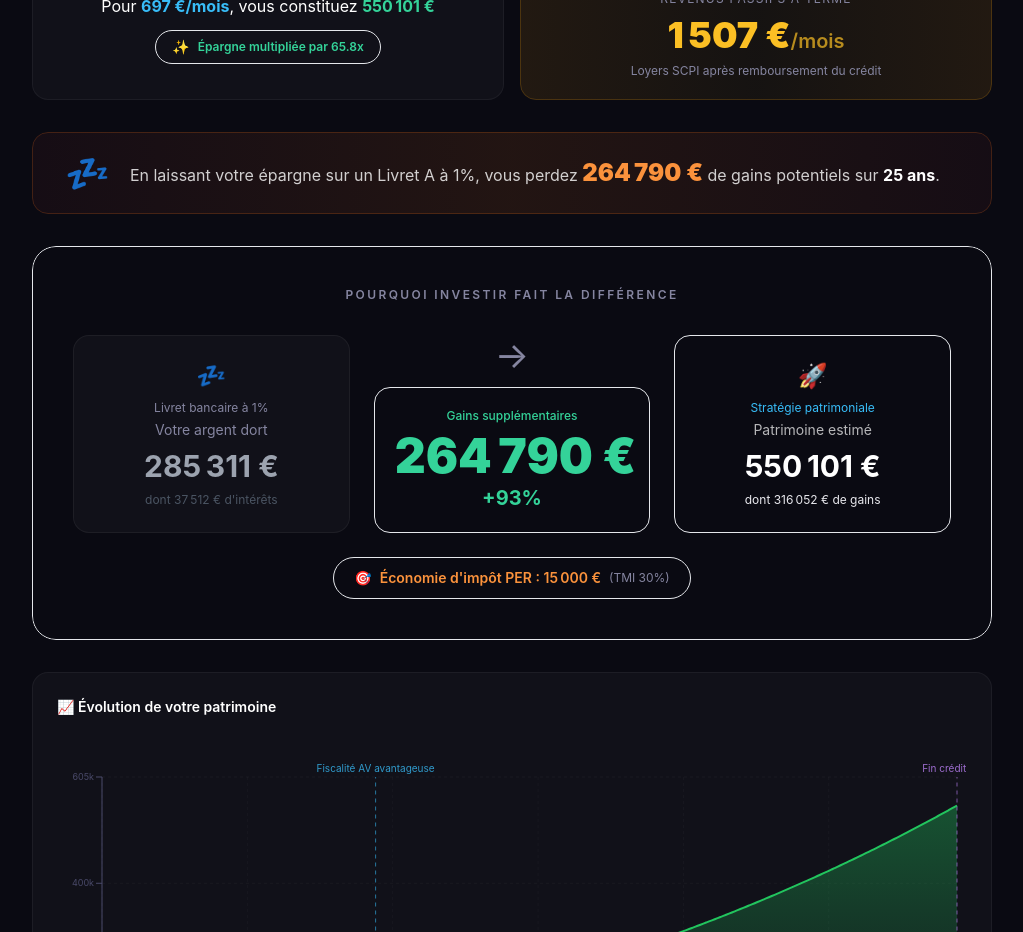
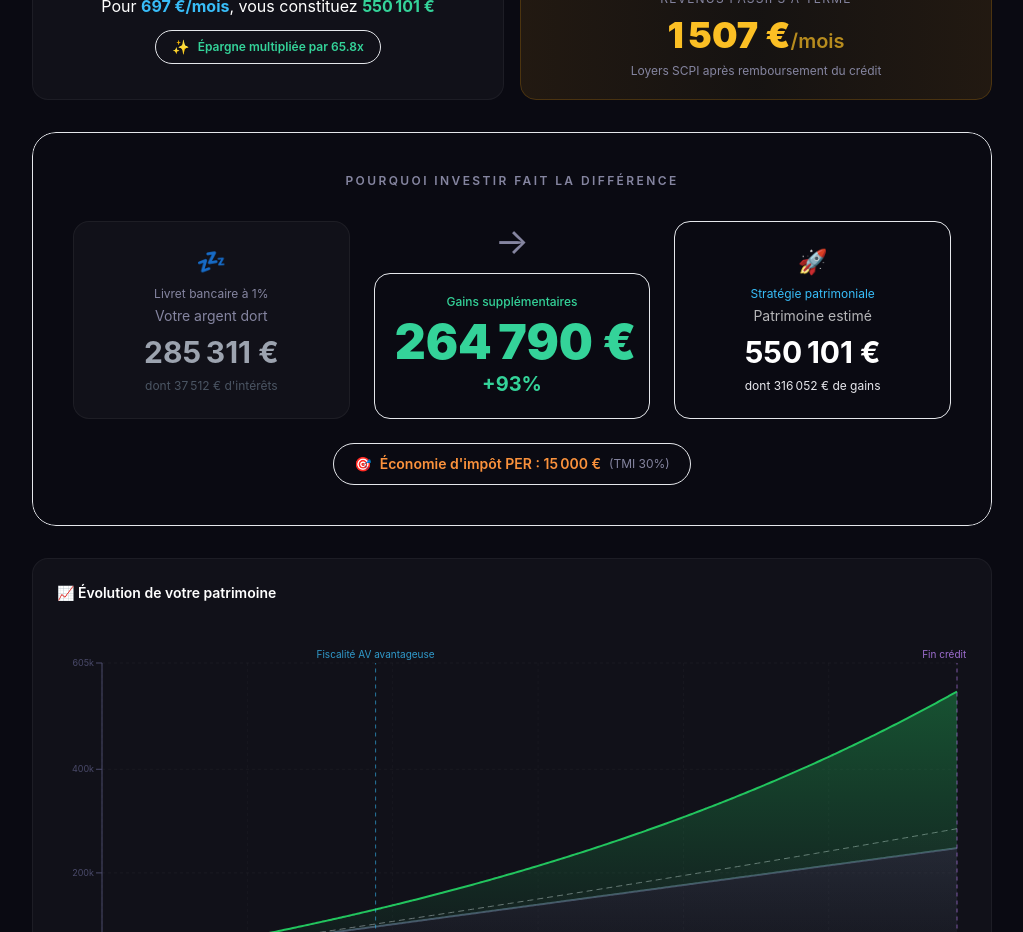
Before and after one commit to louminod/simulateur-patrimoine, a Next.js app: page / in a window 1280 px wide. Shown: the part 2760-3692 px from the top of the page, without its empty margins (128-1151 px from the left). Built offline with nearby package versions, Linux system fonts and the light colour scheme.

Commit message:
fix: remove redundant Livret A banner (already in ComparisonBlock)

```diff
--- a/src/app/page.tsx
+++ b/src/app/page.tsx
@@ -100,25 +100,6 @@ export default function Home() {
       )}
 
       <ResultSummary monthlyEffort={monthlyEffort} totalFinal={results.totalFinal} monthlyIncome={passiveIncome} hasCreditSCPI={scpiCredit.enabled} />
-      {/* Livret A wake-up banner */}
-      {results.totalFinal > results.livret.capital && (
-        <section className="mb-8">
-          <div className="relative rounded-2xl overflow-hidden">
-            <div className="absolute inset-0 bg-gradient-to-r from-red-500/5 via-orange-500/10 to-red-500/5" />
-            <div className="relative border border-orange-500/20 rounded-2xl px-5 py-4 md:px-8 md:py-5 flex flex-col sm:flex-row items-center gap-3 sm:gap-5">
-              <span className="text-3xl sm:text-4xl flex-shrink-0">💤</span>
-              <p className="text-sm md:text-base text-white/80 text-center sm:text-left leading-relaxed">
-                En laissant votre épargne sur un Livret A à 1%, vous perdez{" "}
-                <span className="font-black text-lg md:text-2xl text-orange-400">
-                  {fmt(Math.round(results.totalFinal - results.livret.capital))}
-                </span>{" "}
-                de gains potentiels sur <strong className="text-white">{years} ans</strong>.
-              </p>
-            </div>
-          </div>
-        </section>
-      )}
-
       <ComparisonBlock results={results} perEnabled={per.enabled} perTmi={per.tmi} />
       <PatrimoineChart
         chartData={results.chartData}
```
